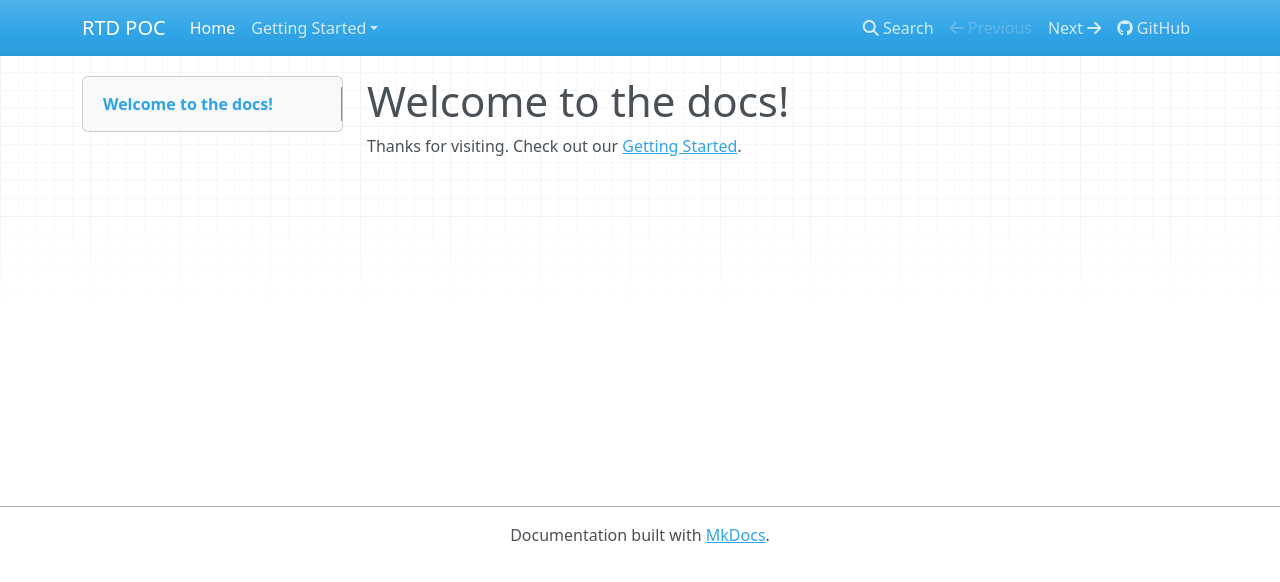
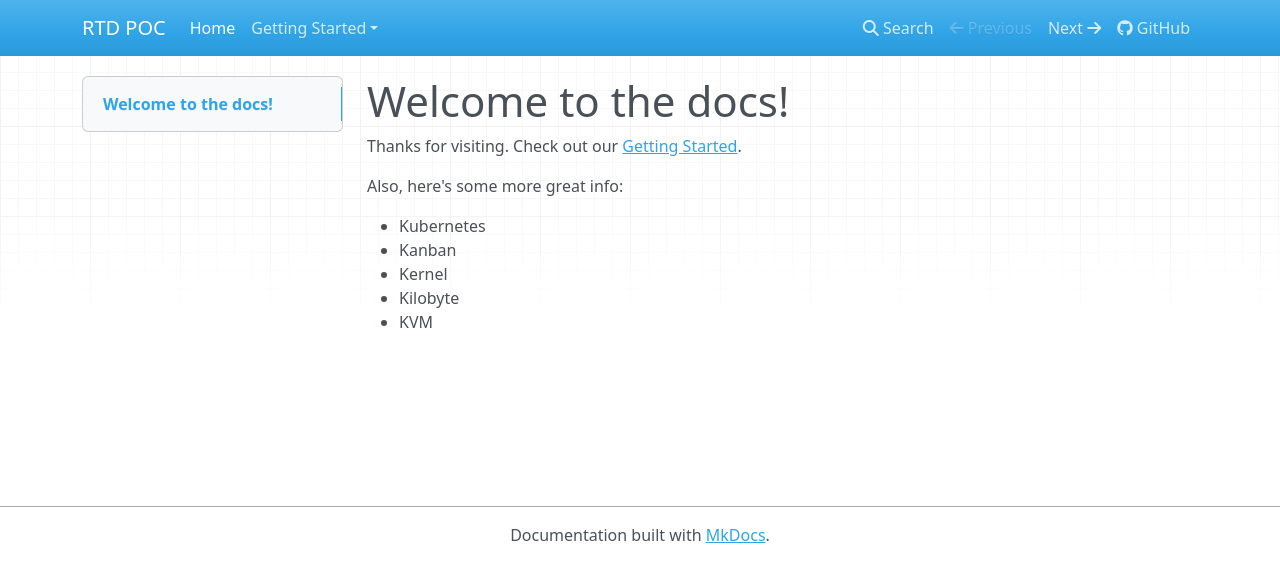
Before and after one commit to kallenboone/readthedocstest, an MkDocs documentation site: the page built from docs/index.md, in a window 1280 px wide. Shown: the top 582 px of the page. Built offline with MkDocs 1.6.1, drawn with Linux system fonts in a browser that asks for light colours; nearby versions of some CDN libraries.

Commit message:
Added more helpful info

```diff
--- a/docs/index.md
+++ b/docs/index.md
@@ -1,3 +1,11 @@
 # Welcome to the docs!
 
 Thanks for visiting. Check out our [Getting Started](./gettingstarted.md).
+
+Also, here's some more great info:
+
+* Kubernetes
+* Kanban
+* Kernel
+* Kilobyte
+* KVM
```
